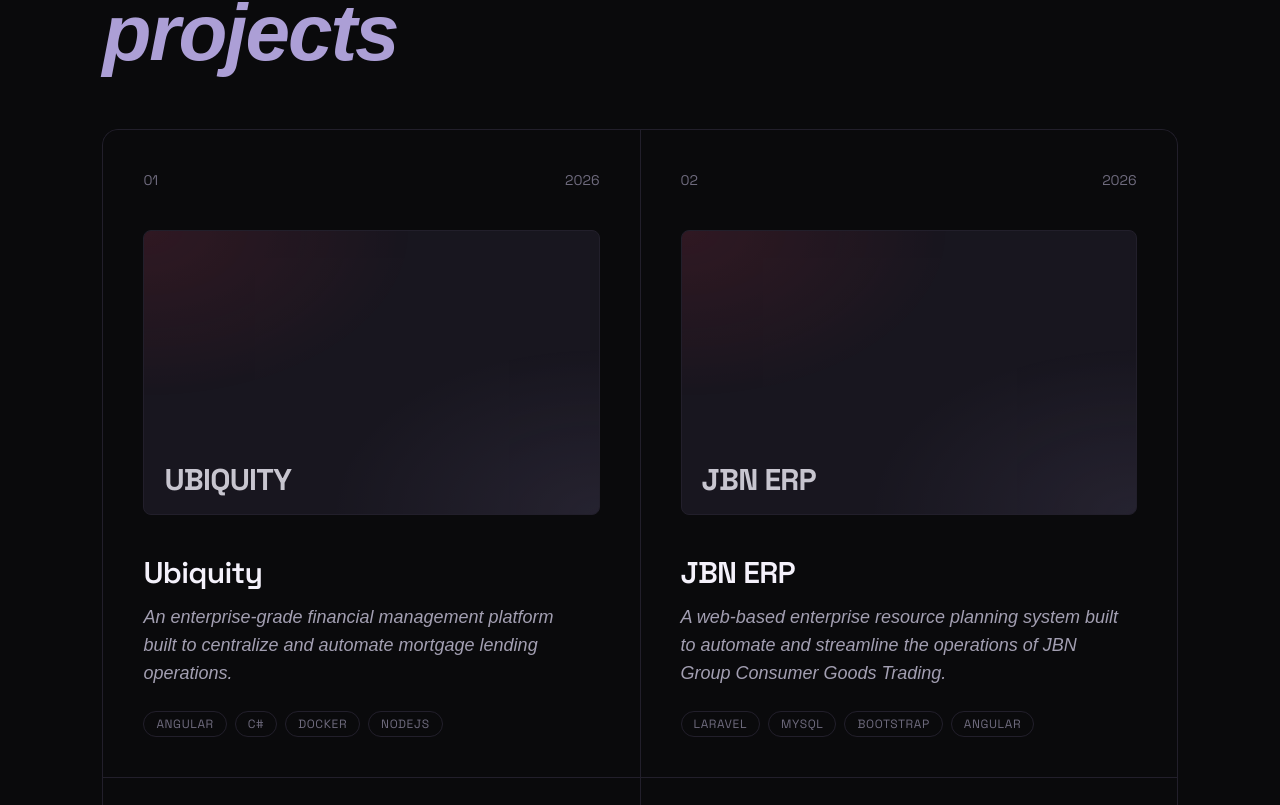
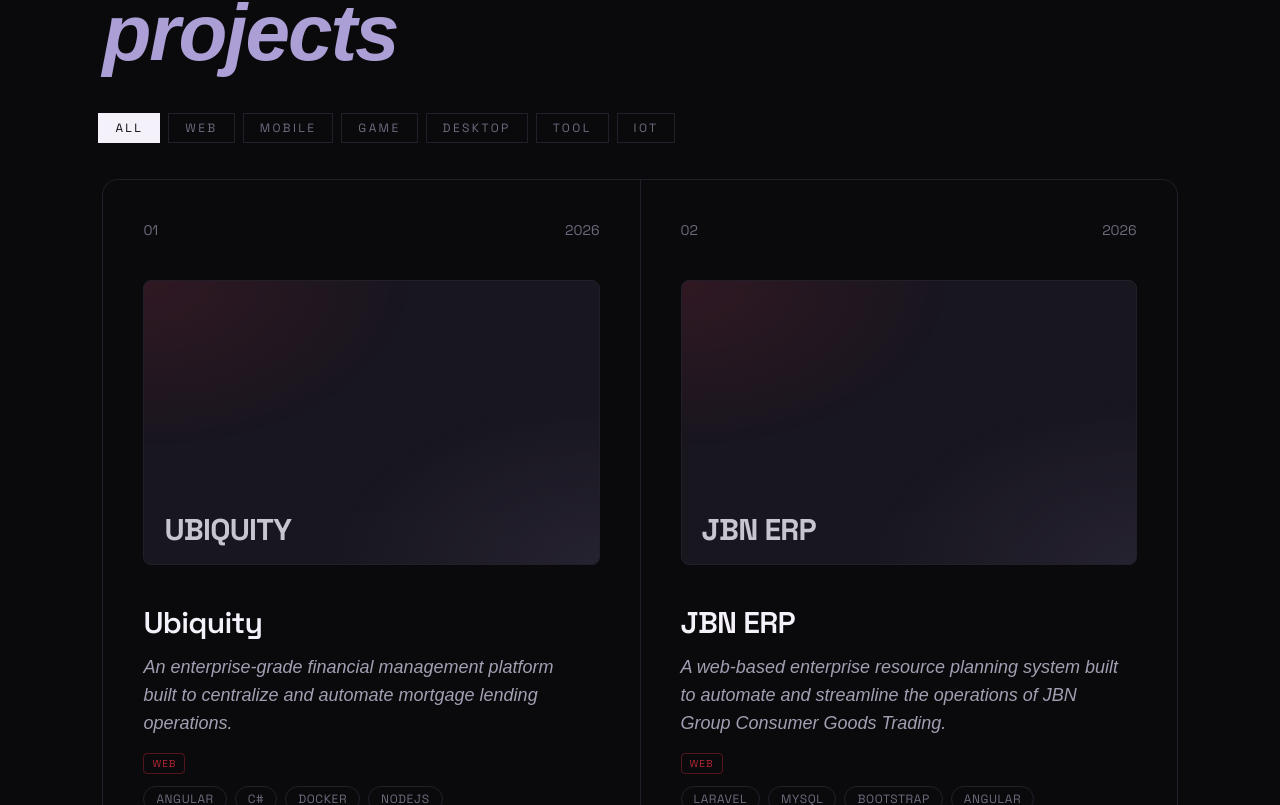
Before and after one commit to navigate27/vaniverse.dev2, a Next.js app: page / in a window 1280 px wide. Shown: the part 4315-5120 px from the top of the page. Built offline with nearby package versions, Linux system fonts and the light colour scheme; a web font is replaced by a local one.

Commit message:
added filter in projeects

```diff
--- a/app/data/projects.ts
+++ b/app/data/projects.ts
@@ -1,3 +1,5 @@
+export type Category = "Web" | "Mobile" | "Game" | "Desktop" | "Tool" | "IoT";
+
 export interface Project {
   title: string;
   year: string;
@@ -6,9 +8,9 @@ export interface Project {
   link: string;
   /** Path relative to /public, e.g. "/projects/aurora-commerce.png" */
   image?: string;
+  categories: Category[];
 }
 
-// Placeholder projects — realistic stand-ins. Swap copy/links/screenshots when ready.
 export const projects: Project[] = [
   {
     title: "Ubiquity",
@@ -16,6 +18,7 @@ export const projects: Project[] = [
     blurb: "An enterprise-grade financial management platform built to centralize and automate mortgage lending operations.",
     stack: ["Angular", "C#", "Docker", "NodeJS"],
     link: "#",
+    categories: ["Web"],
   },
   {
     title: "JBN ERP",
@@ -23,6 +26,7 @@ export const projects: Project[] = [
     blurb: "A web-based enterprise resource planning system built to automate and streamline the operations of JBN Group Consumer Goods Trading.",
     stack: ["Laravel", "MySQL", "Bootstrap", "Angular"],
     link: "#",
+    categories: ["Web"],
   },
   {
     title: "Accenture mySched",
@@ -30,6 +34,7 @@ export const projects: Project[] = [
     blurb: "A digital HR utility built to map employee capabilities, track skills inventory, and optimize internal talent resourcing for corporate projects.",
     stack: ["Angular", "MS SQL", "C#"],
     link: "#",
+    categories: ["Web"],
   },
   {
     title: "Vaniverse Website",
@@ -37,6 +42,7 @@ export const projects: Project[] = [
     blurb: "A clean, asynchronous web application built to search, filter, and explore real-time character data, baseline attributes, and imagery.",
     stack: ["NextJS", "Tailwind"],
     link: "#",
+    categories: ["Web"],
   },
   {
     title: "Allianz Journey",
@@ -45,6 +51,7 @@ export const projects: Project[] = [
     stack: ["Angular", "Ionic", "PayMaya"],
     image: "/projects/allianz-journey.png",
     link: "#",
+    categories: ["Mobile"],
   },
   {
     title: "Weexpress Booking App",
@@ -52,14 +59,15 @@ export const projects: Project[] = [
     blurb: "An on-demand delivery app that allows users to instantly book couriers and manage same-day logistics operations from a mobile device.",
     stack: ["Angular", "Ionic", "MySQL", "Laravel"],
     link: "#",
+    categories: ["Mobile"],
   },
-
   {
     title: "Project360",
     year: "2022",
     blurb: "An enterprise mobile network for corporate OFWs featuring secure community engagement, critical SOS alerting, and a centralized admin panel.",
     stack: ["Angular", "Ionic", "MySQL", "Laravel"],
     link: "#",
+    categories: ["Mobile", "Web"],
   },
   {
     title: "EMMS",
@@ -67,6 +75,7 @@ export const projects: Project[] = [
     blurb: "An enterprise-grade financial management platform built to centralize and automate mortgage lending operations of Mortgage House Australia.",
     stack: ["Angular", "C#", "PostgreSQL", "NodeJS", "Docker"],
     link: "#",
+    categories: ["Web"],
   },
   {
     title: "Mortgage House Website",
@@ -74,6 +83,7 @@ export const projects: Project[] = [
     blurb: "A high-performance WordPress portal optimized for consumer mortgage education, product discovery, and lead acquisition.",
     stack: ["Wordpress", "PHP", "NodeJS", "Angular"],
     link: "https://mortgagehouse.com.au/",
+    categories: ["Web"],
   },
   {
     title: "Aggregator Reporting System (PAGCOR)",
@@ -82,6 +92,7 @@ export const projects: Project[] = [
     stack: ["Angular", "Javascript"],
     link: "#",
     image: "/projects/nemo.png",
+    categories: ["Web", "Tool"],
   },
   {
     title: "Attrisk",
@@ -89,6 +100,7 @@ export const projects: Project[] = [
     blurb: "An AI-driven human resource system built to calculate employee attrition probabilities, monitor workforce sentiment indicators, and deliver deep operational analytics.",
     stack: ["Angular", "LightGBM", "SHAP Framework", "MySQL", "FastAPI"],
     link: "#",
+    categories: ["Web"],
   },
   {
     title: "iSYS - School & Library Management System",
@@ -96,6 +108,7 @@ export const projects: Project[] = [
     blurb: "An all-in-one school and library management utility built to automate student enrollment, records handling, and book borrowing workflows.",
     stack: ["PHP", "MySQL", "jQuery", "Bootstrap"],
     link: "#",
+    categories: ["Web"],
   },
   {
     title: "VoteSys",
@@ -103,6 +116,7 @@ export const projects: Project[] = [
     blurb: "A web-based student election system featuring secure voter authentication and instant, automated ballot tallying.",
     stack: ["PHP", "MySQL", "jQuery", "Bootstrap"],
     link: "#",
+    categories: ["Web"],
   },
   {
     title: "WaiterPOS - Tablet Ordering & Restaurant POS System",
@@ -111,6 +125,7 @@ export const projects: Project[] = [
     stack: ["Cordova", "PhoneGap", "PHP", "MySQL", "jQuery", "Bootstrap"],
     image: "/projects/waiterpos.png",
     link: "#",
+    categories: ["Mobile", "Web"],
   },
   {
     title: "Barangay Management System",
@@ -119,6 +134,7 @@ export const projects: Project[] = [
     stack: ["PHP", "MySQL", "jQuery", "Bootstrap"],
     image: "/projects/bms.png",
     link: "#",
+    categories: ["Web"],
   },
   {
     title: "VoltTrack",
@@ -127,6 +143,7 @@ export const projects: Project[] = [
     stack: ["PHP", "MySQL", "jQuery", "Bootstrap"],
     image: "/projects/volt-track.png",
     link: "#",
+    categories: ["Web", "IoT"],
   },
   {
     title: "E-Pisara",
@@ -135,6 +152,7 @@ export const projects: Project[] = [
     stack: ["Laravel", "MySQL", "Bootstrap"],
     image: "/projects/episara.png",
     link: "#",
+    categories: ["Web"],
   },
   {
     title: "Sociov",
@@ -143,6 +161,7 @@ export const projects: Project[] = [
     stack: ["Laravel", "MySQL", "Bootstrap"],
     image: "/projects/sociov.png",
     link: "#",
+    categories: ["Web"],
   },
   {
     title: "CAMS - Cash Management System",
@@ -151,6 +170,7 @@ export const projects: Project[] = [
     stack: ["Angular", "MySQL", "Laravel"],
     link: "#",
     image: "/projects/cams.png",
+    categories: ["Web"],
   },
   {
     title: "Nemo Insight",
@@ -159,6 +179,7 @@ export const projects: Project[] = [
     stack: ["Angular", "Google Looker Studio"],
     link: "#",
     image: "/projects/nemo-insight.png",
+    categories: ["Web", "Tool"],
   },
   {
     title: "Nemo Ticketing App",
@@ -167,6 +188,7 @@ export const projects: Project[] = [
     stack: ["Angular", "Firebase"],
     link: "#",
     image: "/projects/nemo-ticket.png",
+    categories: ["Web", "Tool"],
   },
   {
     title: "KLL Scholarship",
@@ -174,6 +196,7 @@ export const projects: Project[] = [
     blurb: "A web-based scholarship management utility built to automate applicant screening, verify academic compliance, and manage local student grants for KLL.",
     stack: ["Angular", "Laravel", "MySQL"],
     link: "https://kll-scholarship.netlify.app/",
+    categories: ["Web"],
   },
   {
     title: "SMART Solutions",
@@ -181,6 +204,7 @@ export const projects: Project[] = [
     blurb: "A dual-platform biometric system that bridges a Windows desktop capture utility with a web interface to automate and monitor student attendance at BatStateU.",
     stack: ["Angular", "Laravel", "MySQL", "C#", "DigitalPersona API"],
     link: "https://smart-solutions-app.netlify.app/login",
+    categories: ["Web", "Desktop"],
   },
   {
     title: "PazMed Inventory",
@@ -188,6 +212,7 @@ export const projects: Project[] = [
     blurb: "A medical inventory system built to monitor pharmacy stock levels, manage drug expiration logs, and optimize supply chains.",
     stack: ["ASP.NET", "MySQL", "Javascaript", "Bootstrap"],
     link: "#",
+    categories: ["Web"],
   },
   {
     title: "Less Consumo Inventory",
@@ -195,6 +220,7 @@ export const projects: Project[] = [
     blurb: "A specialized inventory platform built to manage unique, curated apparel stock and streamline boutique operations for a sophisticated thrift brand.",
     stack: ["ASP.NET", "MySQL", "Javascaript", "Bootstrap"],
     link: "#",
+    categories: ["Web"],
   },
   {
     title: "Karabag - Truck and Trailer Sales Ecommerce Platform",
@@ -202,6 +228,7 @@ export const projects: Project[] = [
     blurb: "A B2B e-commerce platform engineered for digital commercial truck sales and fleet inventory management.",
     stack: ["Angular", "C#", "MS SQL"],
     link: "#",
+    categories: ["Web"],
   },
   {
     title: "Citr.io",
@@ -209,6 +236,7 @@ export const projects: Project[] = [
     blurb: "An educational mobile application featuring a suite of three interactive mini-games designed to simplify and teach the mechanics of the Citric Acid Cycle.",
     stack: ["Construct3"],
     link: "#",
+    categories: ["Game", "Mobile"],
   },
   {
     title: "Hawkeye: The Marksman",
@@ -216,6 +244,7 @@ export const projects: Project[] = [
     blurb: "A physics-based mobile puzzle platformer where players navigate complex obstacle courses by strategically deploying a specialized quiver of trick, utility, and tactical arrows.",
     stack: ["Construct3"],
     link: "#",
+    categories: ["Game", "Mobile"],
   },
   {
     title: "Captain America: Civil Fight",
@@ -223,6 +252,7 @@ export const projects: Project[] = [
     blurb: "A top-down action game built around bouncing shield mechanics, environmental geometry navigation, and combat power-up progression.",
     stack: ["Construct3"],
     link: "#",
+    categories: ["Game", "Mobile"],
   },
   {
     title: "COVID Buster",
@@ -230,6 +260,7 @@ export const projects: Project[] = [
     blurb: "A unique, pacifist action-puzzle game prototype where the player cannot shoot, instead defeating infectious waves by manipulating enemy friendly fire, ricocheting projectiles, and deploying defensive power-ups.",
     stack: ["Construct3"],
     link: "#",
+    categories: ["Game", "Mobile"],
   },
   {
     title: "NgayonPH",
@@ -237,6 +268,7 @@ export const projects: Project[] = [
     blurb: "A digital marketplace platform built to catalog local event suppliers, optimize vendor search filtering, and bridge coordination between coordinators and service providers.",
     stack: ["PostgreSQL", "Supabase", "Bootstrap", "Angular"],
     link: "https://ngayonph.netlify.app/",
+    categories: ["Web"],
   },
   {
     title: "HAYP AR Scanner",
@@ -244,6 +276,7 @@ export const projects: Project[] = [
     blurb: "An augmented reality mobile application built to scan custom print media, images, and physical products to seamlessly render interactive digital experiences.",
     stack: ["Javascript", "Bootstrap", "MindAR", "PHP"],
     link: "#",
+    categories: ["Web", "IoT"],
   },
   {
     title: "Pokedex website",
@@ -251,6 +284,7 @@ export const projects: Project[] = [
     blurb: "A clean, asynchronous web application built to search, filter, and explore real-time character data, baseline attributes, and imagery.",
     stack: ["Angular", "Tailwind", "Pokedex API"],
     link: "#",
+    categories: ["Web"],
   },
   {
     title: "Jessey De Leon",
@@ -259,6 +293,7 @@ export const projects: Project[] = [
     stack: ["Wordpress", "Javascript", "CSS", "jQuery"],
     image: "/projects/jessey.png",
     link: "#",
+    categories: ["Web"],
   },
   {
     title: "GSoft School Management System",
@@ -266,6 +301,7 @@ export const projects: Project[] = [
     blurb: "An all-in-one school management platform that automates academic tracking, student enrollment, and daily administrative operations.",
     stack: ["AngularJS", "C#", "MS SQL", "jQuery"],
     link: "#",
+    categories: ["Web"],
   },
   {
     title: "Accounting Master Supplies Tool",
@@ -273,7 +309,8 @@ export const projects: Project[] = [
     blurb: "A data transformation utility that maps, cross-references, and formats master data and POs into a standardized, ERP-ready schema.",
     stack: ["Javascript", "HTML", "CSS", "jQuery"],
     link: "#",
-    image: "/projects/acct-master.png"
+    image: "/projects/acct-master.png",
+    categories: ["Web", "Tool"],
   },
   {
     title: "Attendance-Leave Merger Tool",
@@ -282,6 +319,7 @@ export const projects: Project[] = [
     stack: ["Javascript", "HTML", "CSS", "jQuery"],
     image: "/projects/attendance-leave.png",
     link: "#",
+    categories: ["Web", "Tool"],
   },
   {
     title: "CAD Temporary Program System",
@@ -290,6 +328,7 @@ export const projects: Project[] = [
     stack: ["MySQL", "Outlook Mail API", "jQuery", "MS Access"],
     image: "/projects/cad-temp.png",
     link: "#",
+    categories: ["Web", "Tool"],
   },
   {
     title: "CUSTOMER CLAIM INFORMATION SYSTEM",
@@ -297,6 +336,7 @@ export const projects: Project[] = [
     blurb: "A customer claim management system that tracks, validates, and processes customer claims.",
     stack: ["PHP", "MySQL", "jQuery"],
     link: "#",
+    categories: ["Web", "Tool"],
   },
   {
     title: "DAILY ATTENDANCE MONITORING SYSTEM",
@@ -304,6 +344,7 @@ export const projects: Project[] = [
     blurb: "An attendance monitoring system that tracks employee attendance and generates reports.",
     stack: ["PHP", "MySQL", "jQuery"],
     link: "#",
+    categories: ["Web", "Tool"],
   },
   {
     title: "DESIGN ISSUANCE SYSTEM",
@@ -311,6 +352,7 @@ export const projects: Project[] = [
     blurb: "A design issuance system that tracks, validates, and processes design issuance requests.",
     stack: ["PHP", "MySQL", "jQuery"],
     link: "#",
+    categories: ["Web", "Tool"],
   },
   {
     title: "DUE DATE CONTROL SYSTEM",
@@ -318,6 +360,7 @@ export const projects: Project[] = [
     blurb: "A due date control system that tracks, validates, and processes due date requests.",
     stack: ["PHP", "MySQL", "jQuery"],
     link: "#",
+    categories: ["Web", "Tool"],
   },
   {
     title: "FAST SUPPORT SYSTEM",
@@ -325,6 +368,7 @@ export const projects: Project[] = [
     blurb: "A logistics data conversion utility that cross-references FSIB order history, packing data, and shipping parameters into a standardized format.",
     stack: ["Javascript", "HTML", "CSS", "jQuery"],
     link: "#",
+    categories: ["Tool"],
   },
   {
     title: "FG LOADING SYSTEM",
@@ -332,6 +376,7 @@ export const projects: Project[] = [
     blurb: "A mobile logistics app that scans finished goods to retrieve product information and track loading operations in real time.",
     stack: ["Cordova", "MySQL", "Rest API", "jQuery"],
     link: "#",
+    categories: ["Mobile", "Tool"],
   },
   {
     title: "FGI IMAGE VIEWER SYSTEM",
@@ -339,5 +384,6 @@ export const projects: Project[] = [
     blurb: "An inventory support utility for viewing, managing, and verifying inspection images of finished goods.",
     stack: ["Javascript", "HTML", "CSS", "jQuery"],
     link: "#",
+    categories: ["Web", "Tool"],
   },
 ];
--- a/app/sections/Projects.tsx
+++ b/app/sections/Projects.tsx
@@ -1,14 +1,15 @@
 "use client";
 
-import { useState } from "react";
+import { useState, useEffect } from "react";
 import Image from "next/image";
 import { AnimatePresence, motion } from "framer-motion";
 import Section from "../components/Section";
 import Reveal from "../components/Reveal";
 import Lightbox from "../components/Lightbox";
-import { projects } from "../data/projects";
+import { projects, type Category } from "../data/projects";
 
 const INITIAL_COUNT = 6;
+const ALL_CATEGORIES: Category[] = ["Web", "Mobile", "Game", "Desktop", "Tool", "IoT"];
 
 const ProjectCard = ({
   p,
@@ -76,7 +77,17 @@ const ProjectCard = ({
       <p className="mt-3 max-w-md font-serif text-lg italic text-dim">
         {p.blurb}
       </p>
-      <div className="mt-6 flex flex-wrap gap-2">
+      <div className="mt-4 flex flex-wrap gap-2">
+        {p.categories.map((cat) => (
+          <span
+            key={cat}
+            className="rounded-sm border border-accent/30 px-2 py-0.5 text-[10px] uppercase tracking-widest text-accent/70"
+          >
+            {cat}
+          </span>
+        ))}
+      </div>
+      <div className="mt-3 flex flex-wrap gap-2">
         {p.stack.map((s) => (
           <span
             key={s}
@@ -91,18 +102,37 @@ const ProjectCard = ({
 );
 
 const Projects = () => {
+  const [activeFilters, setActiveFilters] = useState<Category[]>([]);
   const [expanded, setExpanded] = useState(false);
   const [lightbox, setLightbox] = useState<{ src: string; alt: string } | null>(null);
 
-  const visible = projects.slice(0, INITIAL_COUNT);
-  const rest = projects.slice(INITIAL_COUNT);
+  // Reset expanded when filters change
+  useEffect(() => {
+    setExpanded(false);
+  }, [activeFilters]);
+
+  const toggleFilter = (cat: Category) => {
+    setActiveFilters((prev) =>
+      prev.includes(cat) ? prev.filter((c) => c !== cat) : [...prev, cat]
+    );
+  };
+
+  const filtered =
+    activeFilters.length === 0
+      ? projects
+      : projects.filter((p) =>
+          p.categories.some((cat) => activeFilters.includes(cat))
+        );
+
+  const visible = filtered.slice(0, INITIAL_COUNT);
+  const rest = filtered.slice(INITIAL_COUNT);
 
   const openLightbox = (src: string, alt: string) => setLightbox({ src, alt });
   const closeLightbox = () => setLightbox(null);
 
   return (
     <Section id="projects" label="Proof of work">
-      <div className="mb-14 flex flex-wrap items-end justify-between gap-4">
+      <div className="mb-10 flex flex-wrap items-end justify-between gap-4">
         <h2 className="font-display text-[clamp(2rem,7vw,5rem)] font-bold uppercase leading-none tracking-tight">
           <span className="font-serif italic lowercase text-accent-soft">
             projects
@@ -110,9 +140,50 @@ const Projects = () => {
         </h2>
       </div>
 
-      <div className="grid gap-px overflow-hidden rounded-2xl border border-line bg-line sm:grid-cols-2">
+      {/* Filter bar */}
+      <div className="mb-8 -mx-1 flex items-center gap-2 overflow-x-auto pb-1 scrollbar-none">
+        <button
+          onClick={() => setActiveFilters([])}
+          className={`shrink-0 px-4 py-1.5 font-display text-xs uppercase tracking-[0.2em] transition-colors duration-200 border ${
+            activeFilters.length === 0
+              ? "border-ink bg-ink text-bg"
+              : "border-line text-faint hover:border-ink hover:text-ink"
+          }`}
+        >
+          All
+        </button>
+        {ALL_CATEGORIES.map((cat) => (
+          <button
+            key={cat}
+            onClick={() => toggleFilter(cat)}
+            className={`shrink-0 px-4 py-1.5 font-display text-xs uppercase tracking-[0.2em] transition-colors duration-200 border ${
+              activeFilters.includes(cat)
+                ? "border-accent bg-accent text-white"
+                : "border-line text-faint hover:border-ink hover:text-ink"
+            }`}
+          >
+            {cat}
+          </button>
+        ))}
+        {activeFilters.length > 0 && (
+          <span className="ml-2 shrink-0 font-display text-xs text-faint">
+            {filtered.length} result{filtered.length !== 1 ? "s" : ""}
+          </span>
+        )}
+      </div>
+
+      {/* Grid */}
+      <AnimatePresence mode="wait">
+        <motion.div
+          key={activeFilters.join(",")}
+          initial={{ opacity: 0 }}
+          animate={{ opacity: 1 }}
+          exit={{ opacity: 0 }}
+          transition={{ duration: 0.2 }}
+          className="grid gap-px overflow-hidden rounded-2xl border border-line bg-line sm:grid-cols-2"
+        >
           {visible.map((p, i) => (
-          <Reveal key={p.title} delay={i * 0.08}>
+            <Reveal key={p.title} delay={i * 0.06}>
               <ProjectCard p={p} i={i} onImageClick={openLightbox} />
             </Reveal>
           ))}
@@ -125,13 +196,20 @@ const Projects = () => {
                   initial={{ opacity: 0, y: 24 }}
                   animate={{ opacity: 1, y: 0 }}
                   exit={{ opacity: 0, y: 24 }}
-                transition={{ duration: 0.4, delay: i * 0.06 }}
+                  transition={{ duration: 0.35, delay: i * 0.05 }}
                 >
                   <ProjectCard p={p} i={INITIAL_COUNT + i} onImageClick={openLightbox} />
                 </motion.div>
               ))}
           </AnimatePresence>
-      </div>
+        </motion.div>
+      </AnimatePresence>
+
+      {filtered.length === 0 && (
+        <p className="mt-16 text-center font-serif italic text-faint">
+          Nothing here yet — check back soon.
+        </p>
+      )}
 
       {rest.length > 0 && (
         <div className="mt-10 flex justify-center">
@@ -148,6 +226,7 @@ const Projects = () => {
           </button>
         </div>
       )}
+
       <AnimatePresence>
         {lightbox && (
           <Lightbox src={lightbox.src} alt={lightbox.alt} onClose={closeLightbox} />
```
Lines whose indentation alone changed are shown as unchanged.
